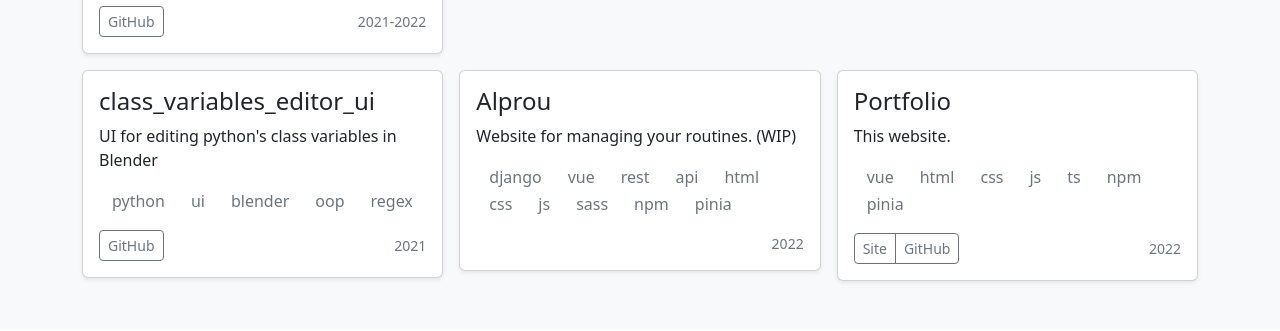
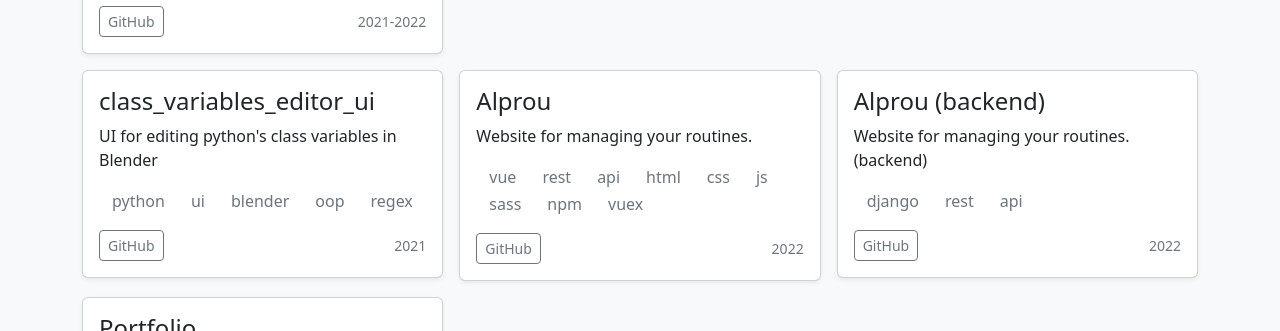
Before and after one commit to 0djentd/portfolio, a Vue app: page /portfolio/projects in a window 1280 px wide. Shown: the part 910-1241 px from the top of the page. Built offline with nearby package versions, Linux system fonts and the light colour scheme.

Commit message:
modified:   src/data.ts

```diff
--- a/src/data.ts
+++ b/src/data.ts
@@ -67,25 +67,25 @@ export const projects = [
   },
   {
     name: "Alprou",
-    description: "Website for managing your routines. (WIP)",
+    description: "Website for managing your routines.",
     year: "2022",
     image: "",
-    link_gh: "",
+    link_gh: "https://github.com/0djentd/alprou",
     link_site: "",
     link_yt: "",
     type: "website",
-    stack: [
-      "django",
-      "vue",
-      "rest",
-      "api",
-      "html",
-      "css",
-      "js",
-      "sass",
-      "npm",
-      "pinia",
-    ],
+    stack: ["vue", "rest", "api", "html", "css", "js", "sass", "npm", "vuex"],
+  },
+  {
+    name: "Alprou (backend)",
+    description: "Website for managing your routines. (backend)",
+    year: "2022",
+    image: "",
+    link_gh: "https://github.com/0djentd/alprou-backend",
+    link_site: "",
+    link_yt: "",
+    type: "website",
+    stack: ["django", "rest", "api"],
   },
   {
     name: "Portfolio",
```
